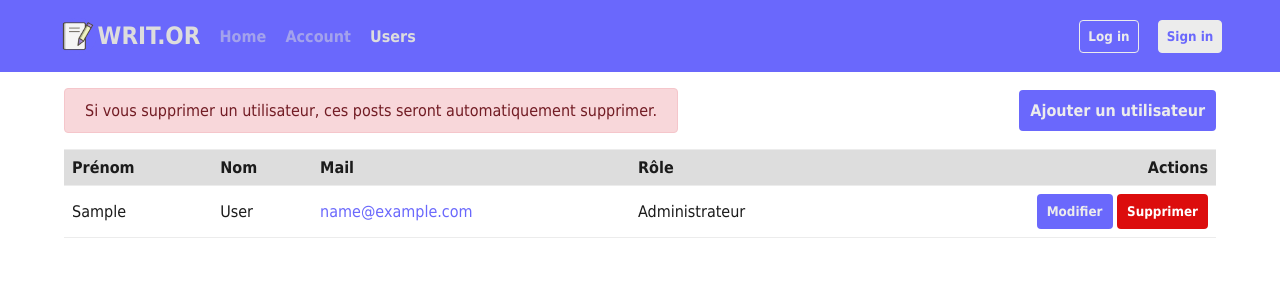
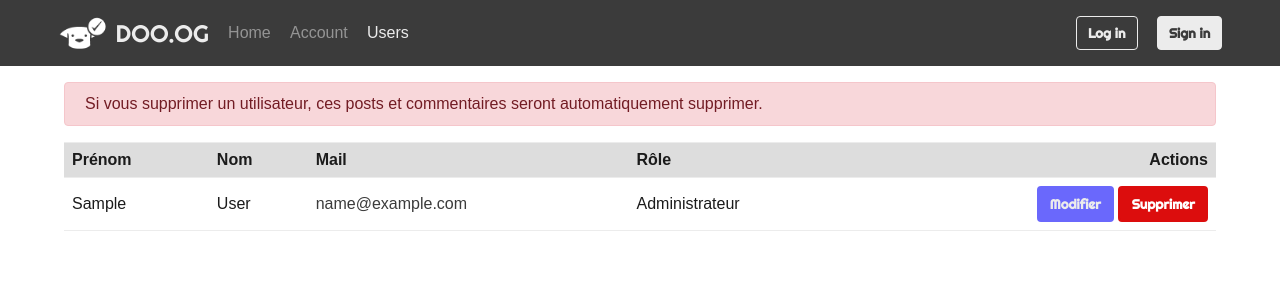
Before and after one commit to PieroNr/PHP-W3, a PHP site: page /src/users.php in a window 1280 px wide. Shown: the top 300 px of the page. Run offline with PHP 8.4, Linux system fonts and the light colour scheme; tables that the repository leaves empty hold one stand-in row (values such as "Sample post").

Commit message:
new styles

```diff
--- a/src/assets/css/app.css
+++ b/src/assets/css/app.css
@@ -1,3 +1,4 @@
+@import url('https://fonts.googleapis.com/css2?family=Righteous&display=swap');
 @import "variables.css";
 @import "table.css";
 @import "button.css";
@@ -12,7 +13,7 @@
 
 body{
     color: #1b1b1b;
-    font-family: Tahoma, sans-serif;
+    font-family: sans-serif;
 }
 *{
     box-sizing: border-box;
@@ -35,6 +36,7 @@ a.active{
     opacity: 1 !important;
 }
 h1{
+    font-family: 'Righteous', cursive;
     font-weight: bolder;
 }
 h2,h3, h4{
--- a/src/assets/css/button.css
+++ b/src/assets/css/button.css
@@ -1,9 +1,9 @@
 .btn{
     border-radius: .25rem;
-    padding: .5rem;
+    padding: .5rem .7rem;
     font-weight: bold;
     cursor: pointer;
-    font-family: Tahoma, sans-serif;
+    font-family: 'Righteous', cursive;
     border-style: solid;
 }
 .btn:hover{
@@ -17,7 +17,7 @@
 }
 .btn-secondary{
     background-color: #ececec;
-    color: #6a68fc;
+    color: #3b3b3b;
     border-color: #ececec;
 }
 .btn-danger{
--- a/src/assets/css/nav.css
+++ b/src/assets/css/nav.css
@@ -1,10 +1,11 @@
 .nav{
-    padding: 1rem 3rem;
-    font-weight: bold;
+    padding: .5rem 3rem;
+    font-size: 1rem;
+    font-weight: lighter;
 }
 
 .nav a, .nav a:hover{
-    color: #dddddd;
+    color: #ececec;
 }
 nav button{
     background: none;
@@ -17,3 +18,7 @@ nav button{
 .nav li  a:hover {
     opacity: 1;
 }
+.nav img{
+    width: 50px;
+    margin-right:  .5rem;
+}
--- a/src/assets/css/theme.css
+++ b/src/assets/css/theme.css
@@ -3,10 +3,13 @@
 =========================*/
 
 .primary {
-    color: #6a68fc;
+    color: #3b3b3b;
 }
 .secondary{
     color: #ececec;
+}
+.purple{
+    color: #6a68fc;
 }
 .danger {
     color: #dc0d0d;
@@ -16,10 +19,13 @@
         BACKGROUNDS
 =========================*/
 .bg-primary {
-    background-color: #6a68fc;
+    background-color: #3b3b3b;
 }
 .bg-secondary{
     background-color: #ececec;
+}
+.bg-purple{
+    background-color: #6a68fc;
 }
 .bg-danger{
     background-color: #dc0d0d;
--- a/src/users.php
+++ b/src/users.php
@@ -24,8 +24,8 @@ $result = $users->getUsers();
             <ul class="d-flex a-i-center">
                 <li class="px-3">
                     <a class="d-flex a-i-center" style="opacity: 1;" href="../index.php">
-                            <img style="width: 40px;" src="assets/img/logo.png" alt="logo">
-                            <h1>WRIT.OR</h1>
+                        <img src="assets/img/logo.png" alt="logo">
+                        <h1>DOO.OG</h1>
                     </a>
                 </li>
                 <li class="px-3"><a href="../index.php">Home</a></li>
@@ -40,11 +40,7 @@ $result = $users->getUsers();
             </ul>
         </nav>
         <div class="container">
-                <div class="w-100 d-flex a-i-center mb-1">
-                    <div class="alert alert-danger">Si vous supprimer un utilisateur, ces posts seront automatiquement supprimer.</div>
-                    <a href="createUser.php" class="btn btn-primary ms-auto">Ajouter un utilisateur</a>
-                </div>
-
+            <div class="alert alert-danger mb-1">Si vous supprimer un utilisateur, ces posts et commentaires seront automatiquement supprimer.</div>
             <table class="w-100 table">
                 <thead>
                     <tr>
@@ -56,8 +52,7 @@ $result = $users->getUsers();
                     </tr>
                 </thead>
                 <tbody>
-                        <?php while ($user = $result->fetch(PDO::FETCH_ASSOC)) {
-                            ?>
+                    <?php while ($user = $result->fetch(PDO::FETCH_ASSOC)) { ?>
                         <tr>
                             <td><?php echo $user['first_name']; ?></td>
                             <td><?php echo $user['last_name']; ?></td>
@@ -67,11 +62,11 @@ $result = $users->getUsers();
                                     echo "Administrateur";
                                 } else {
                                     echo "Utilisateur";
-                                    }?>
+                                } ?>
                             </td>
                             <td class="text-end">
                                 <button class="btn btn-primary">Modifier</button>
-                                    <button class="btn btn-danger">Supprimer </button>
+                                <button class="btn btn-danger">Supprimer</button>
                             </td>
                         </tr>
                     <?php } ?>
```
Also changed, not shown: src/index.php (+5 -7 lines), src/assets/img/logo.png, 3 other files. Lines whose indentation alone changed are shown as unchanged.
